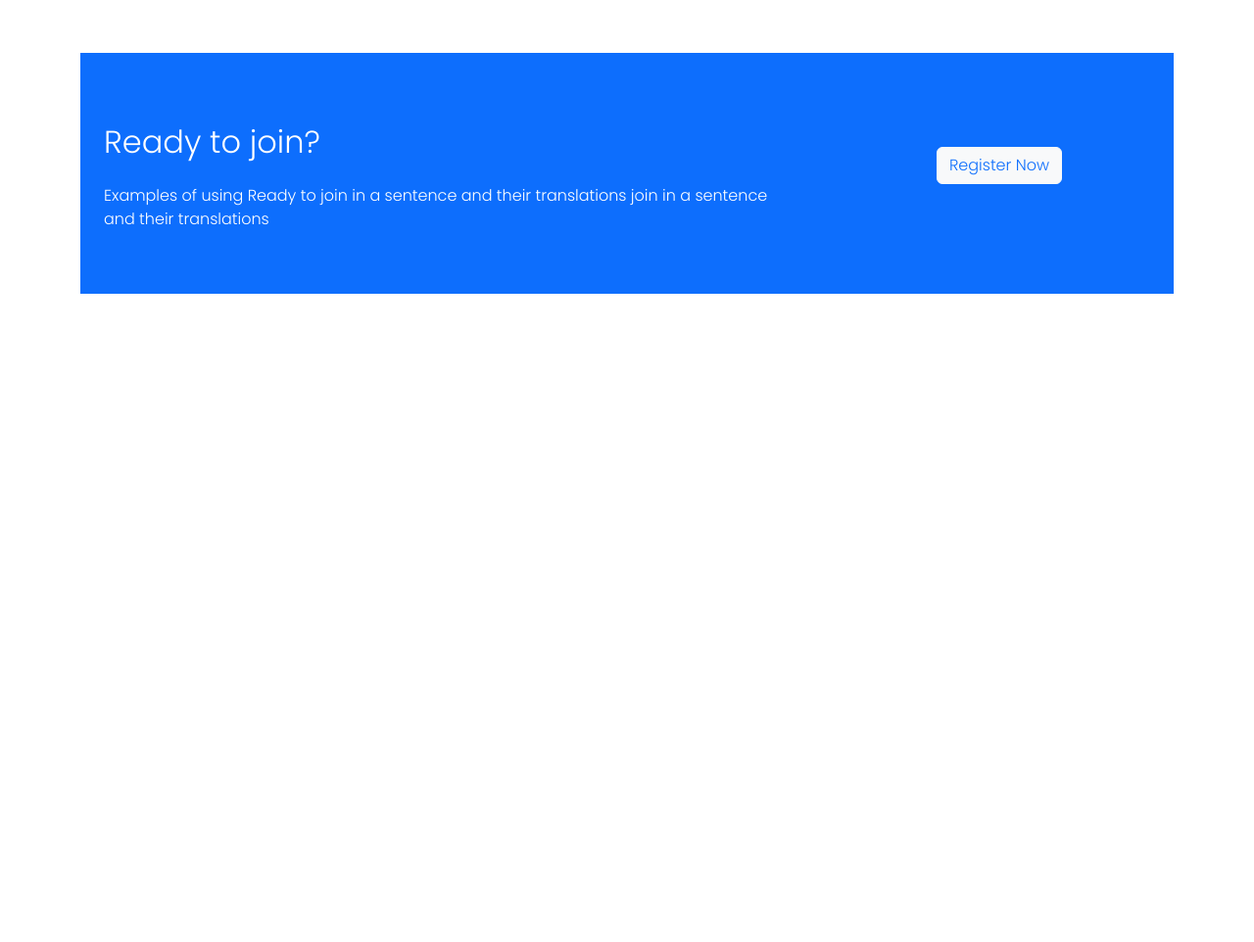
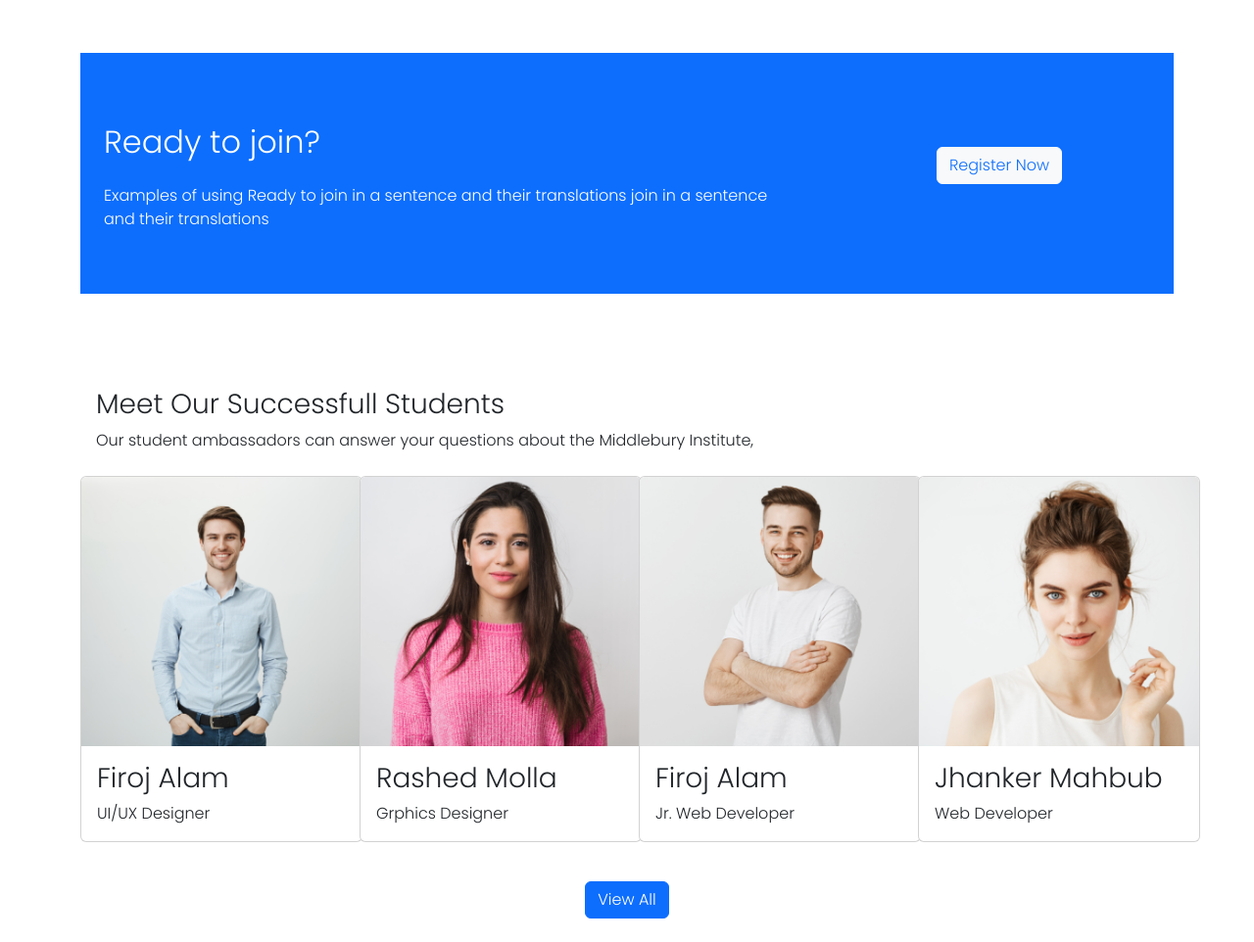
Before and after one commit to firojalam58/Assignment-3, a plain HTML site: page index.html in a window 1280 px wide. Shown: the part 2503-3465 px from the top of the page at 98% size. Before the commit the page ends 2803 px from the top, so only its background shows below. Drawn offline with nearby package versions, Linux system fonts and the light colour scheme; a web font is replaced by a local one.

Commit message:
new student section added

```diff
--- a/index.html
+++ b/index.html
@@ -314,9 +314,57 @@
 
 <!-- successfull section start  -->
 
-<section>
+<section class="pt-lg-5">
     <div class="container">
-
+        <div class="row">
+            <div class="col-12">
+                <div class="meet-title text-lg-start ms-lg-3 mb-lg-4 pt-md-5 pt-sm-4">
+                    <h2 class="fs-3">Meet Our Successfull Students</h2>
+                    <p class="">Our student ambassadors can answer your questions about the Middlebury Institute,</p>
+                </div>
+            </div>
+            <div class="col-lg-3 col-md-6 col-sm-12">
+                <div class="card mb-md-4 mb-sm-4" style="width: 18rem;">
+                    <img src="images/student/student-1.png" class="card-img-top" alt="...">
+                    <div class="card-body">
+                        <h3>Firoj Alam</h3>
+                      <p class="card-text">UI/UX Designer</p>
+                    </div>
+                  </div>
+            </div>
+            <div class="col-lg-3 col-md-6 col-sm-12">
+                <div class="card mb-md-4 mb-sm-4" style="width: 18rem;">
+                    <img src="images/student/student-2.png" class="card-img-top" alt="...">
+                    <div class="card-body">
+                        <h3>Rashed Molla</h3>
+                      <p class="card-text">Grphics Designer</p>
+                    </div>
+                  </div>
+            </div>
+            <div class="col-lg-3 col-md-6 col-sm-12">
+                <div class="card mb-md-4 mb-sm-4" style="width: 18rem;">
+                    <img src="images/student/student-3.png" class="card-img-top" alt="...">
+                    <div class="card-body">
+                        <h3>Firoj Alam</h3>
+                      <p class="card-text">Jr. Web Developer</p>
+                    </div>
+                  </div>
+            </div>
+            <div class="col-lg-3 col-md-6 col-sm-12 d-sm-none d-lg-inline d-md-inline">
+                <div class="card mb-md-4 mb-sm-4" style="width: 18rem;">
+                    <img src="images/student/student-4.png" class="card-img-top" alt="...">
+                    <div class="card-body">
+                        <h3>Jhanker Mahbub</h3>
+                      <p class="card-text">Web Developer</p>
+                    </div>
+                  </div>
+            </div>
+            <div class="col-12">
+                <div class="student-btn text-center pt-lg-3 pt-md-5 pt-sm-4 mb-md-4 mb-sm-3">
+                    <button class="btn btn-primary">View All</button>
+                </div>
+            </div>
+        </div>
     </div>
 </section>
 <!-- successfull section end  -->
```
